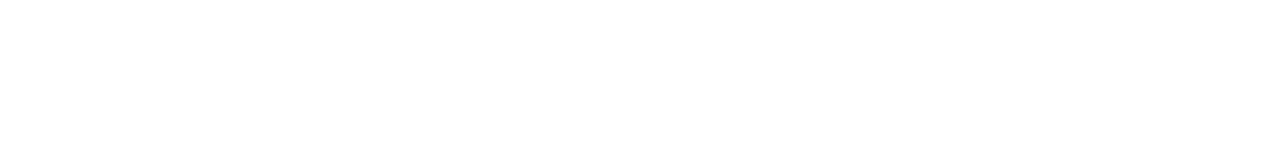
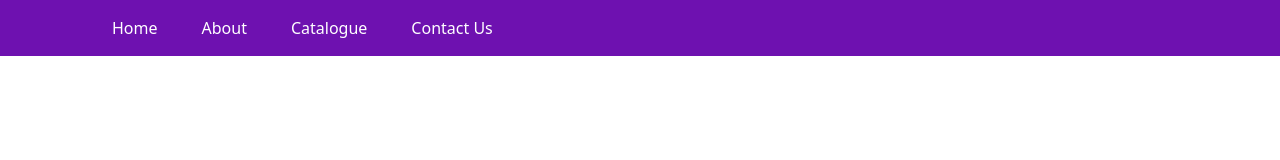
Before and after one commit to sailathakakumanu/tailwind-css-tutorials, a website: page First-tailwind-css-website/index.html in a window 1280 px wide. Drawn offline with nearby package versions, Linux system fonts and the light colour scheme.

Commit message:
Create Navigation Bar

```diff
--- a/First-tailwind-css-website/index.html
+++ b/First-tailwind-css-website/index.html
@@ -4,10 +4,16 @@
     <meta charset="UTF-8">
     <meta name="viewport" content="width=device-width, initial-scale=1.0">
     <title>Best Used phones in Hyderabad - Grab the deal now!</title>
+    <script src="https://unpkg.com/@tailwindcss/browser@4"></script>
 </head>
 <body>
-    <h1>
-
-    </h1>
+    <nav class="bg-purple-800 text-white flex justify-between">
+        <ul class="px-28 py-4 flex space-x-11 justify-end">
+            <li>Home</li>
+            <li>About</li>
+            <li>Catalogue</li>
+            <li>Contact Us</li>
+        </ul>
+    </nav>
 </body>
 </html>
```
